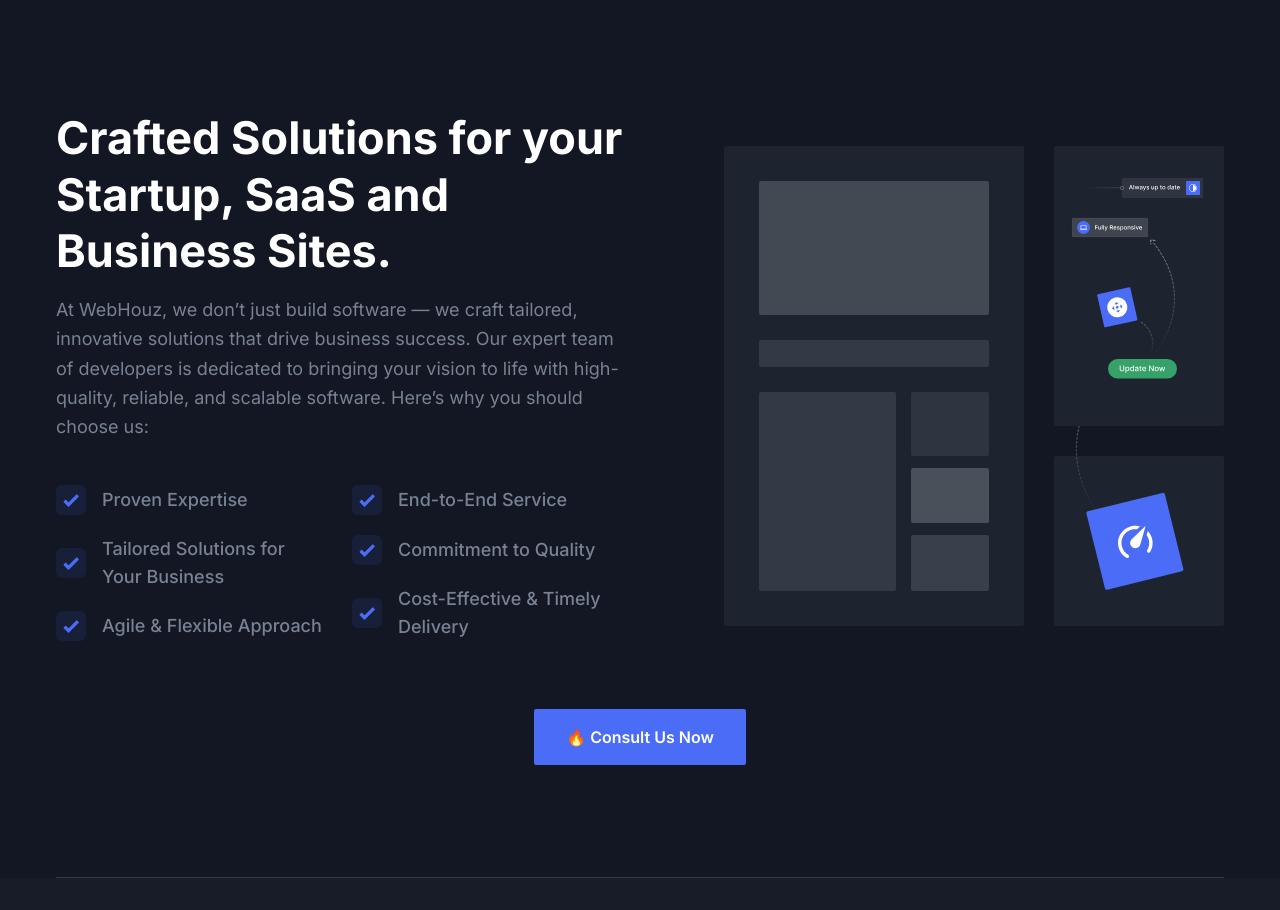
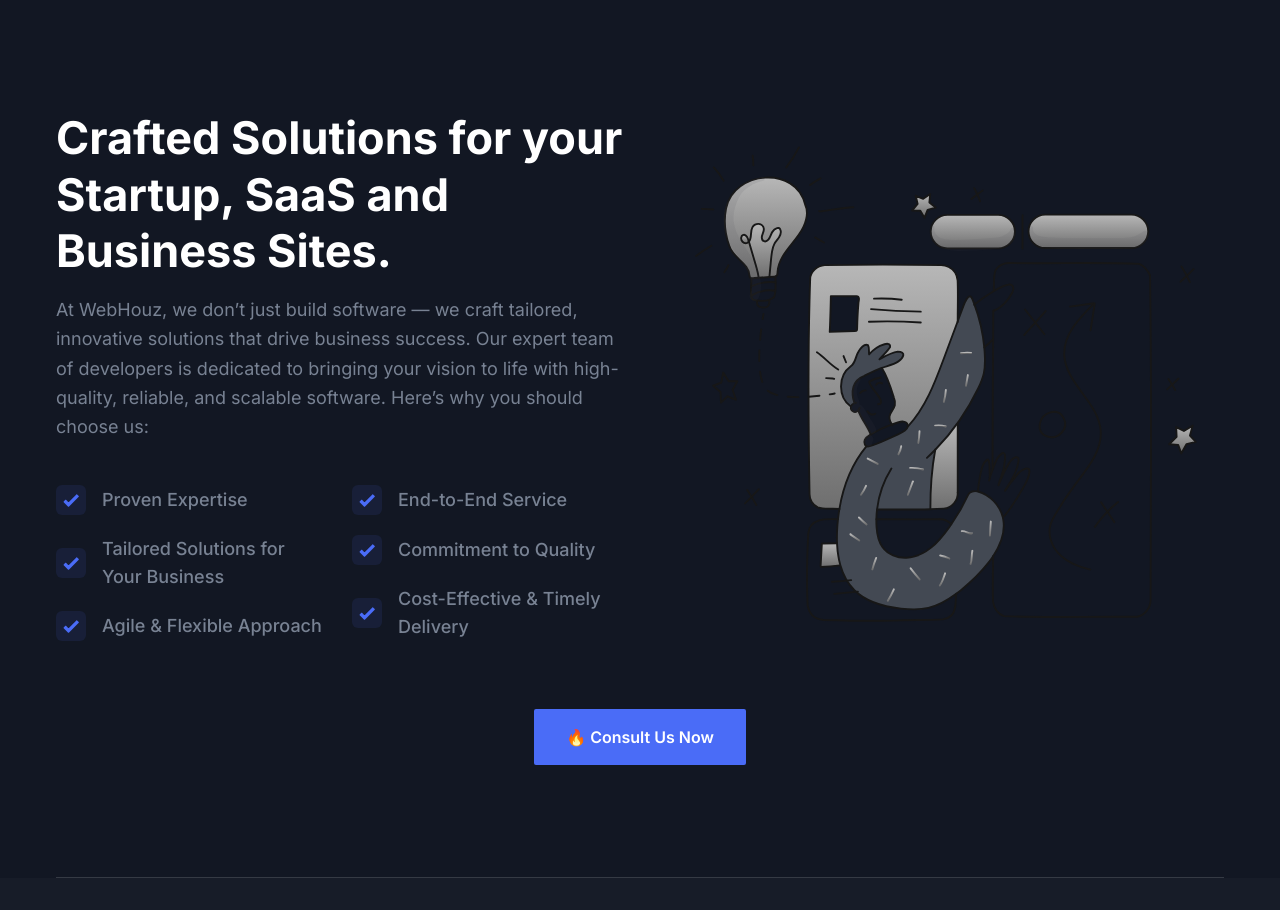
Before and after one commit to suthesank/webhouz-2, a Next.js app: page / in a window 1280 px wide. Shown: the part 2239-3149 px from the top of the page. Built offline with nearby package versions, Linux system fonts and the light colour scheme.

Commit message:
feat: Update image WIP

```diff
--- a/src/components/About/AboutSectionOne.tsx
+++ b/src/components/About/AboutSectionOne.tsx
@@ -110,7 +110,7 @@
             </div>
 
             <div className="w-full px-4 lg:w-1/2">
-              <div className="relative mx-auto aspect-[25/24] max-w-[500px] lg:mr-0">
+              <div className="relative mx-auto aspect-[25/24] max-w-[570px] lg:mr-0">
                 <Image
                   src="/images/about/about-image.svg"
                   alt="about-image"
```
Also changed, not shown: public/images/about/about-image-dark.svg, public/images/about/about-image.svg.
